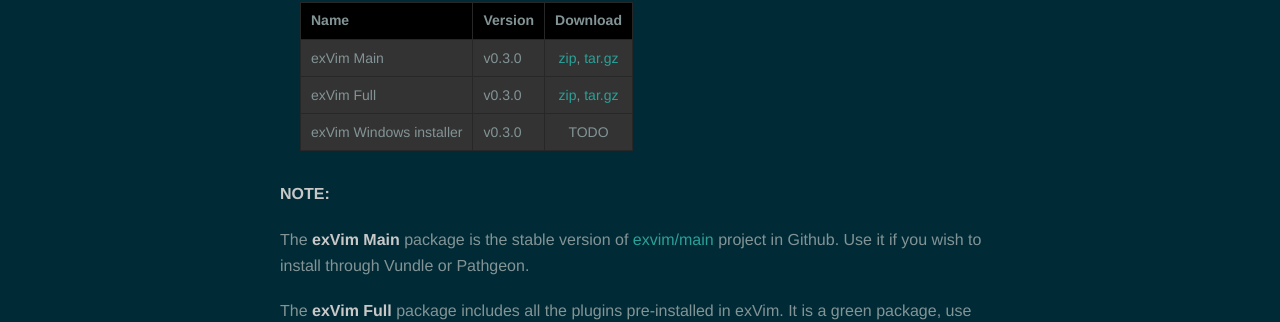
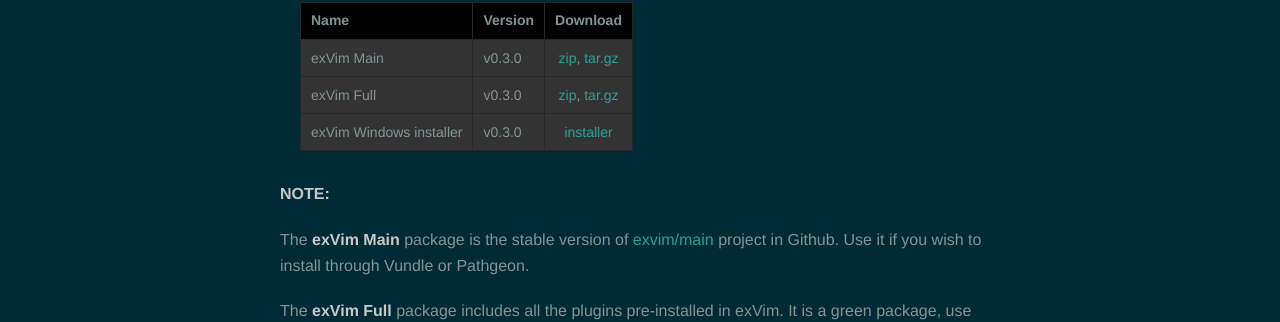
Before and after one commit to exvim/exvim.github.io, a Jekyll site: the page built from downloads/index.md, in a window 1280 px wide and 900 px high. Shown: the part 165-487 px from the top of the window. Built offline with Jekyll 4.4.1, drawn with Linux system fonts in a browser that asks for light colours; Markdown is read by kramdown in place of the engine named in the settings.

Commit message:
add installer

```diff
--- a/downloads/index.md
+++ b/downloads/index.md
@@ -9,7 +9,7 @@
 | :--------------         | :---------       | :-----------------------------------------:                                                                                                |
 | exVim Main              | {{site.version}} | [zip](https://github.com/exvim/main/archive/{{site.version}}.zip), [tar.gz](https://github.com/exvim/main/archive/{{site.version}}.tar.gz) |
 | exVim Full              | {{site.version}} | [zip](https://github.com/exvim/main/releases/download/{{site.version}}/exvim-{{site.version}}.zip), [tar.gz](https://github.com/exvim/main/releases/download/{{site.version}}/exvim-{{site.version}}.tar.gz) |
-| exVim Windows installer | {{site.version}} | TODO                                                                                                                                       |
+| exVim Windows installer | {{site.version}} | [installer](https://github.com/exvim/main/releases/download/{{site.version}}/exvim-{{site.version}}.exe)                                                                                                                                       |
 
 **NOTE:**
 
```
